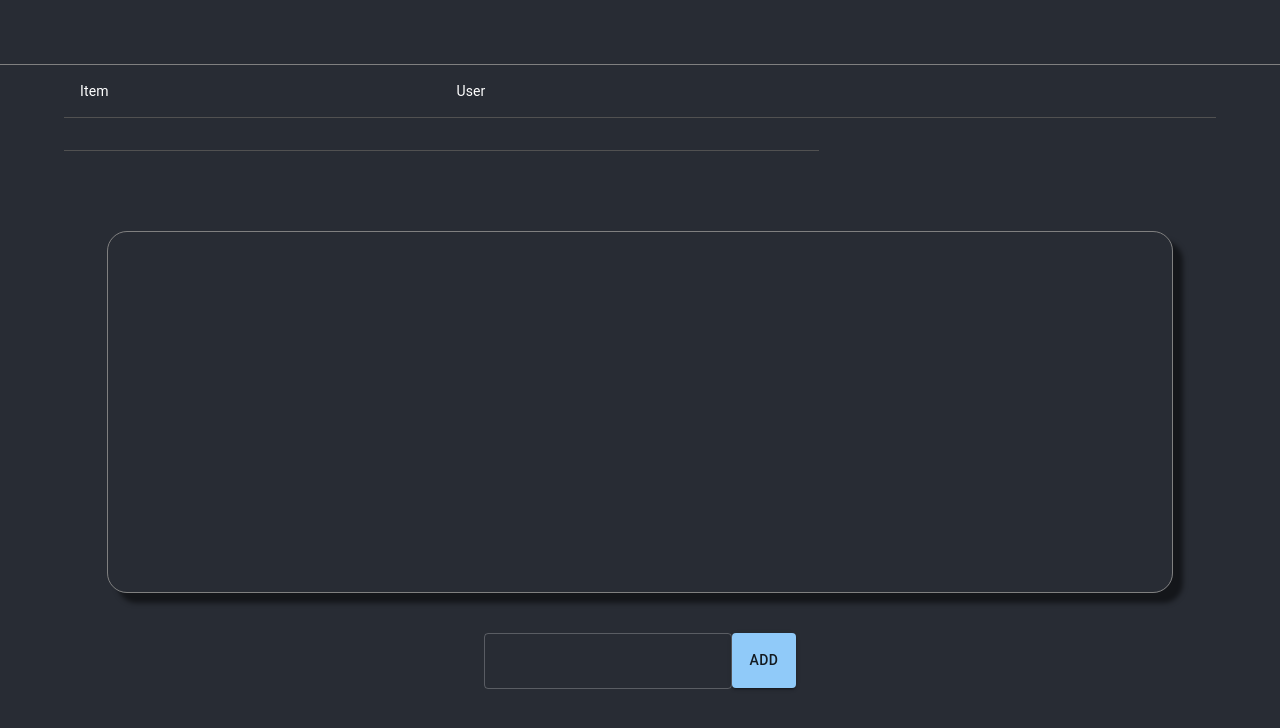
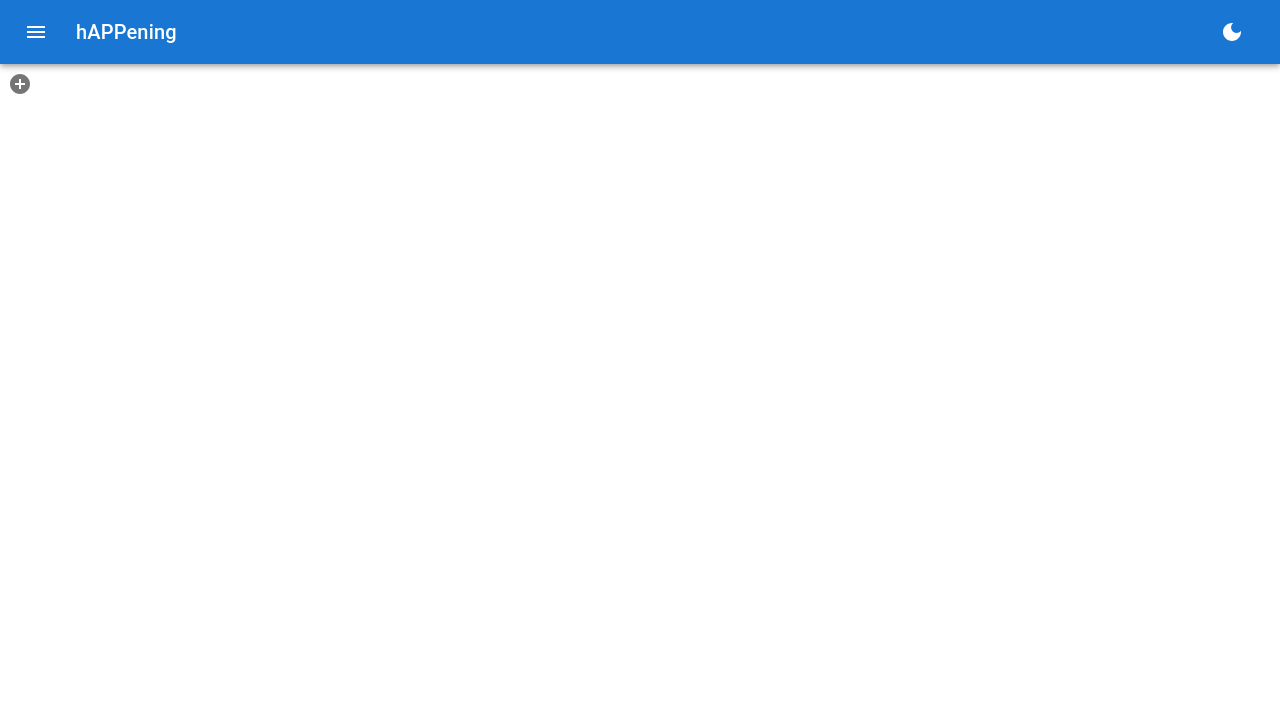
Before and after one commit to EricBlommel/bwv-projekttage-2022, a React (Create React App) app in the folder frontend/: page / in a window 1280 px wide. Shown: the top 728 px of the page. Built offline with nearby package versions, Linux system fonts and the light colour scheme.

Commit message:
add light and dark theme

```diff
--- a/frontend/src/App.tsx
+++ b/frontend/src/App.tsx
@@ -1,78 +1,52 @@
-import React, {useState} from 'react';
+import React from 'react';
 import './App.css';
 import {
-    Button, Chip,
-    createTheme,
-    Table,
-    TableBody,
-    TableCell,
-    TableRow,
-    TextField,
-    ThemeProvider
+  createTheme, IconButton,
+  ThemeProvider
 } from "@mui/material";
+import Test from "./_shared/components/Test";
+import {BrowserRouter, Link, Route, Routes} from "react-router-dom";
+import HappeningAppBar from "./_shared/components/appbar/HappeningAppBar";
+import {RootState} from "./_shared/helpers/store";
+import {connect, ConnectedProps} from "react-redux";
+import {AddCircle} from "@mui/icons-material";
 
-const darkTheme = createTheme({
+const mapState = (state: RootState) => ({
+  themeStoreDarkMode: state.themeStore.darkMode
+});
+
+const connector = connect(mapState);
+
+const themeDark = createTheme({
     palette: {
         mode: "dark"
     }
 })
-const theme = {
-    spacing: 8,
+
+const themeLight = createTheme({
+  palette: {
+    mode: "light"
+  }
+})
+
+interface Props extends ConnectedProps<typeof connector> {
+
 }
 
-function App() {
-
-    const [items, setItems] = useState<string[]>([]);
-    const [text, setText] = useState<string>("");
-
-    function handleAdd(item: string) {
-        const newList = items.concat(item);
-
-        setItems(newList);
-        setText("");
-    }
-
-    function handleDelete(item: string) {
-        const newList = items.concat(item);
-
-        setItems(newList);
-    }
+function App(props: Props) {
 
     return (
-        <ThemeProvider theme={darkTheme}>
-            <body className="App">
-            <div id="header"></div>
-            <div id="main">
-                <Table id={"userAndItems"}>
-                    <TableBody>
-                        <TableRow>
-                            <TableCell>Item</TableCell>
-                            <TableCell>User</TableCell>
-                            <TableCell></TableCell>
-                            <TableCell></TableCell>
-                        </TableRow>
-                        {/*{items.map((row) =>*/}
-                            <TableRow>
-                                <TableCell>{/*row.item*/}</TableCell>
-                                <TableCell>{/*row.user*/}</TableCell>
-                            </TableRow>
-                        {/*)}*/}
+        <ThemeProvider theme={props.themeStoreDarkMode ? themeDark : themeLight}>
+          <BrowserRouter>
+          <HappeningAppBar/>
 
-                    </TableBody>
-                </Table>
-                <div id={"uncategorizedItemList"}>
-                    {items.map((item) =>
-                        <Chip label={item} onDelete={handleDelete} sx={{mr: 1, mb: 1}}></Chip>
-                    )}
-                </div>
-                <TextField value={text} variant={"outlined"} className={"addItem"} id={"itemName"} onChange={event => setText(event.target.value)} ></TextField>
-                <Button className={"addItem"} variant={"contained"} onClick={() => handleAdd(text)}>add</Button>
-                {/*<Button className={"addItem"} variant={"contained"} onClick={() => handleAdd({item: "dings", user: "ebl"})}>add</Button>*/}
-            </div>
-            <div id="footer"></div>
-            </body>
+            <IconButton>
+              <AddCircle/>
+            </IconButton>
+
+          </BrowserRouter>
         </ThemeProvider>
     );
 }
 
-export default App;
+export default connector(App);
--- /dev/null
+++ b/frontend/src/_shared/actions/theme.actions.ts
@@ -0,0 +1,10 @@
+import {LocalStorageKeys} from "../constants/localstorage.constants";
+import {THEME_SET, ThemeSetAction} from "../types/theme.type";
+
+export function themeSet(darkMode: boolean): ThemeSetAction {
+  localStorage.setItem(LocalStorageKeys.DARK_MODE, `${darkMode}`);
+  return {
+    type: THEME_SET,
+    darkMode
+  };
+}
--- /dev/null
+++ b/frontend/src/_shared/components/appbar/HappeningAppBar.tsx
@@ -0,0 +1,29 @@
+import React from 'react';
+import {AppBar, Button, IconButton, Toolbar, Typography} from "@mui/material";
+import MenuIcon from '@mui/icons-material/Menu';
+import ThemeSwitch from "./ThemeSwitch";
+
+function HappeningAppBar() {
+
+  return (
+    <AppBar position="static">
+      <Toolbar>
+        <IconButton
+          size="large"
+          edge="start"
+          color="inherit"
+          aria-label="menu"
+          sx={{ mr: 2 }}
+        >
+          <MenuIcon />
+        </IconButton>
+        <Typography variant="h6" component="div" color="inherit" sx={{ flexGrow: 1 }}>
+          hAPPening
+        </Typography>
+        <ThemeSwitch />
+      </Toolbar>
+    </AppBar>
+  );
+}
+
+export default HappeningAppBar;
--- /dev/null
+++ b/frontend/src/_shared/components/appbar/ThemeSwitch.tsx
@@ -0,0 +1,37 @@
+import * as React from 'react';
+import IconButton from "@mui/material/IconButton";
+import {DarkMode, LightMode} from "@mui/icons-material";
+import {RootState} from "../../helpers/store";
+import {connect, ConnectedProps} from "react-redux";
+import {themeSet} from "../../actions/theme.actions";
+
+const mapStateToProps = (state: RootState) => ({
+  themeStoreDarkMode: state.themeStore.darkMode
+});
+
+const mapDispatchToProps = {
+  themeStoreThemeSet: themeSet
+};
+
+const connector = connect(mapStateToProps, mapDispatchToProps);
+
+interface Props extends ConnectedProps<typeof connector> {
+
+}
+
+function ThemeSwitch(props:Props) {
+
+  const handleClick = () => {
+    const {themeStoreDarkMode, themeStoreThemeSet} = props;
+    themeStoreThemeSet(!themeStoreDarkMode);
+  }
+
+  return (
+    <IconButton onClick={handleClick} color="inherit" size="large">
+      {props.themeStoreDarkMode && (<LightMode/>)}
+      {!props.themeStoreDarkMode && (<DarkMode/>)}
+    </IconButton>
+  );
+}
+
+export default connector(ThemeSwitch);
--- /dev/null
+++ b/frontend/src/_shared/constants/localstorage.constants.ts
@@ -0,0 +1,3 @@
+export enum LocalStorageKeys {
+  DARK_MODE = 'darkMode',
+}
--- /dev/null
+++ b/frontend/src/_shared/helpers/store.ts
@@ -0,0 +1,13 @@
+import {applyMiddleware, combineReducers, createStore} from 'redux';
+import thunk from "redux-thunk";
+import {composeWithDevToolsDevelopmentOnly} from '@redux-devtools/extension';
+import {themeReducer} from "../reducers/theme.reducer";
+
+const rootReducer = combineReducers({
+  themeStore: themeReducer,
+});
+
+export const store = createStore(rootReducer, composeWithDevToolsDevelopmentOnly(applyMiddleware(thunk)));
+
+export type RootState = ReturnType<typeof store.getState>;
+export type AppDispatch = typeof store.dispatch;
--- /dev/null
+++ b/frontend/src/_shared/reducers/theme.reducer.ts
@@ -0,0 +1,18 @@
+import {THEME_SET, ThemeActionTypes, ThemeState} from "../types/theme.type";
+import {LocalStorageKeys} from "../constants/localstorage.constants";
+
+const initialState: ThemeState = {
+  darkMode: localStorage.getItem(LocalStorageKeys.DARK_MODE) === `${true}`, // => only if true in storage its actually true as we want the default to be false
+};
+
+export function themeReducer(state = initialState, action: ThemeActionTypes): ThemeState {
+  switch (action.type) {
+    case THEME_SET:
+      return {
+        ...state,
+        darkMode: action.darkMode
+      };
+    default:
+      return state;
+  }
+}
--- /dev/null
+++ b/frontend/src/_shared/types/theme.type.ts
@@ -0,0 +1,12 @@
+export interface ThemeState {
+  darkMode: boolean;
+}
+
+export const THEME_SET = 'THEME_SET';
+
+export interface ThemeSetAction {
+  type: typeof THEME_SET;
+  darkMode: boolean;
+}
+
+export type ThemeActionTypes = ThemeSetAction;
--- a/frontend/src/index.tsx
+++ b/frontend/src/index.tsx
@@ -3,13 +3,17 @@ import ReactDOM from 'react-dom/client';
 import './index.css';
 import App from './App';
 import reportWebVitals from './reportWebVitals';
+import {Provider} from "react-redux";
+import {store} from './_shared/helpers/store';
 
 const root = ReactDOM.createRoot(
   document.getElementById('root') as HTMLElement
 );
 root.render(
   <React.StrictMode>
-    <App />
+    <Provider store={store}>
+      <App />
+    </Provider>
   </React.StrictMode>
 );
 
```
Also changed, not shown: frontend/package.json (+8 -3 lines), frontend/src/_shared/components/EventPage.tsx (added, +75 -0 lines), 1 other file (tests, documents, lock files or other folders).
